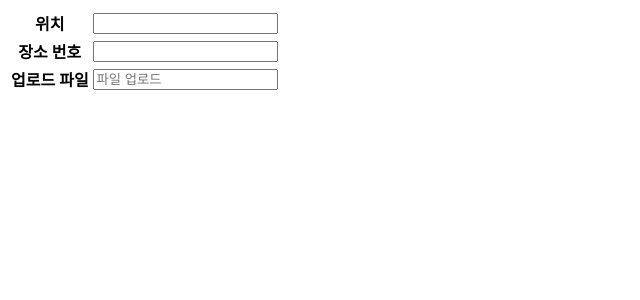
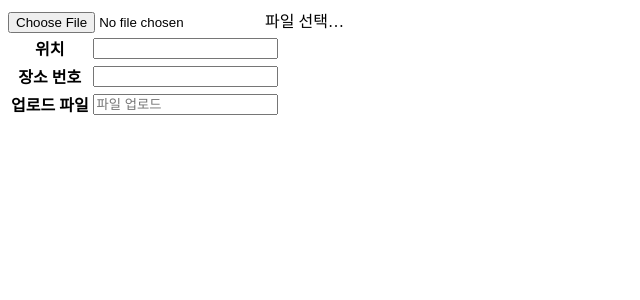
Before and after one commit to songyoonnam/pro03, a Java web app: template WebContent/WEB-INF/tour/imgUpload.jsp in a window 1280 px wide. Shown: the top 300 px of the page, without its empty margins (0-640 px from the left). Run offline with Tomcat 11, a stand-in JSP engine, Linux system fonts and the light colour scheme; the template is opened without the code that fills it, so the values that code supplies are empty.

Commit message:
mapo site

```diff
--- a/WebContent/WEB-INF/tour/imgUpload.jsp
+++ b/WebContent/WEB-INF/tour/imgUpload.jsp
@@ -26,6 +26,20 @@
 			<td>
 			<input class="input is-success" type="text" placeholder="파일 업로드">
 			</td>
+		  <div class="file is-success">
+  			<label class="file-label">
+   			 <input class="file-input" type="file" name="resume">
+   			 <span class="file-cta">
+     		 <span class="file-icon">
+       		 <i class="fas fa-upload"></i>
+      		</span>
+     		 <span class="file-label">
+        	파일 선택…
+    	  </span>
+   		 </span>
+  		</label>
+		</div>
+
 		</tr>
 
 	</table>
```
